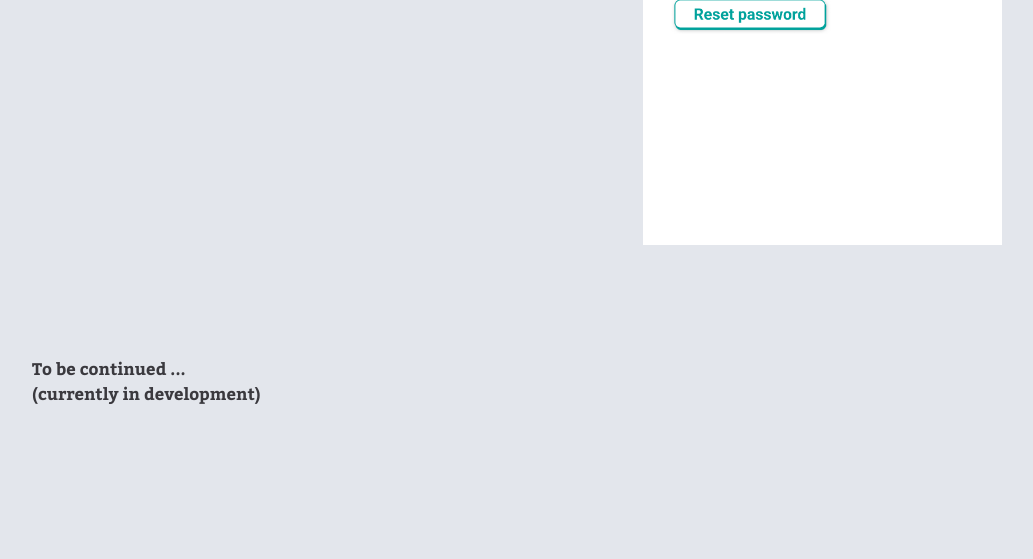
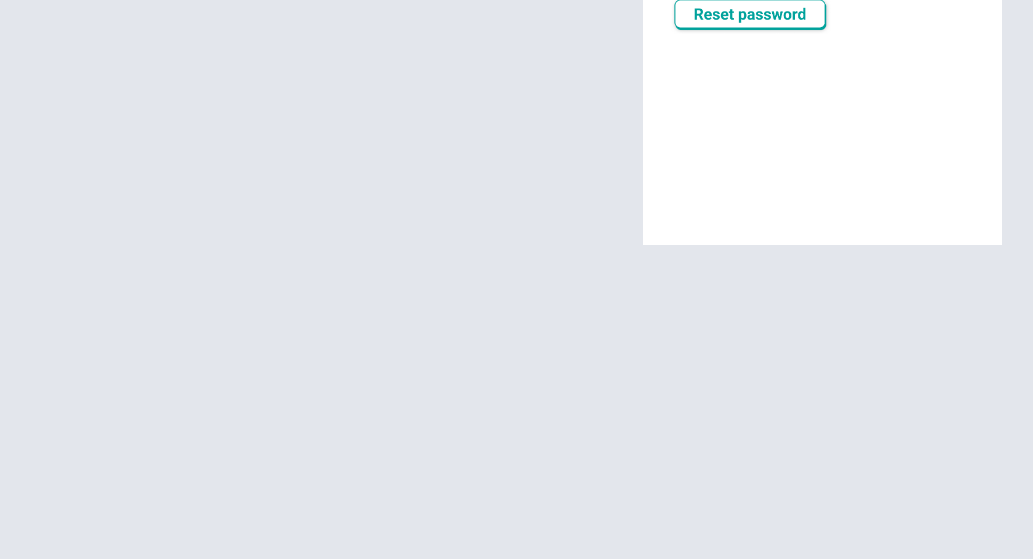
Before and after one commit to ErikLin/ErikLin.github.io, a plain HTML site: page ccmc.html in a window 1280 px wide. Shown: the part 8859-9418 px from the top of the page, without its empty margins (208-1241 px from the left). Drawn offline with nearby package versions, Linux system fonts and the light colour scheme.

Commit message:
removed ccms tbc

```diff
--- a/ccmc.html
+++ b/ccmc.html
@@ -169,10 +169,6 @@
 
             </div>
 
-            <div class="words">
-                    <p><strong>To be continued ... <br> (currently in development)</strong></p>
-                </div>
-
         </article>
 
 
```
